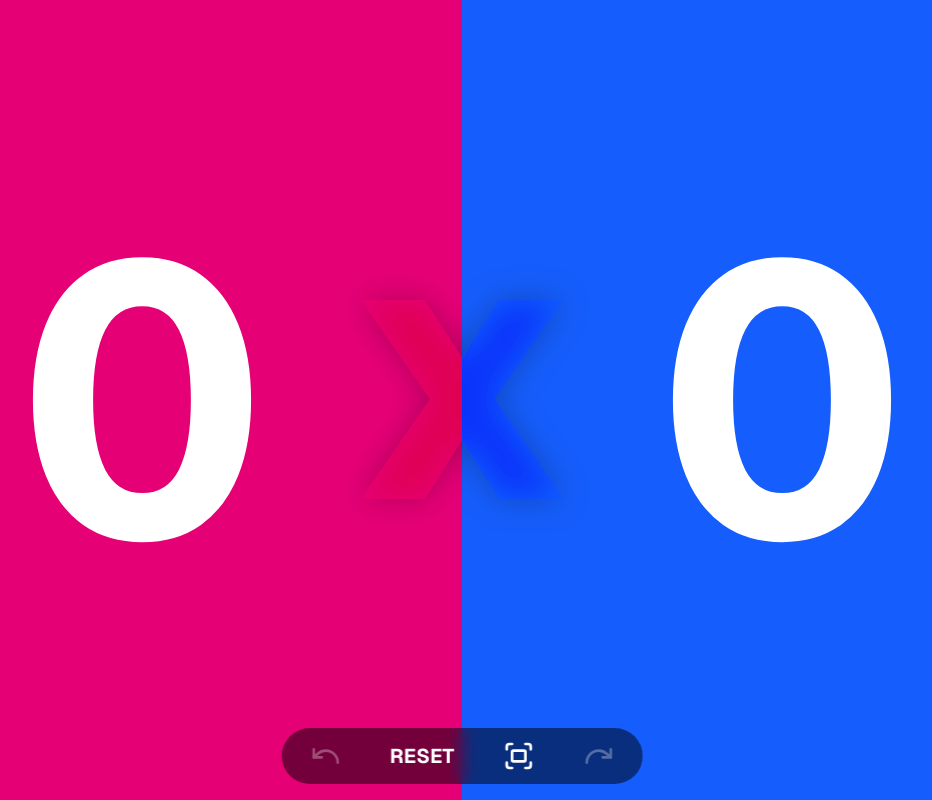
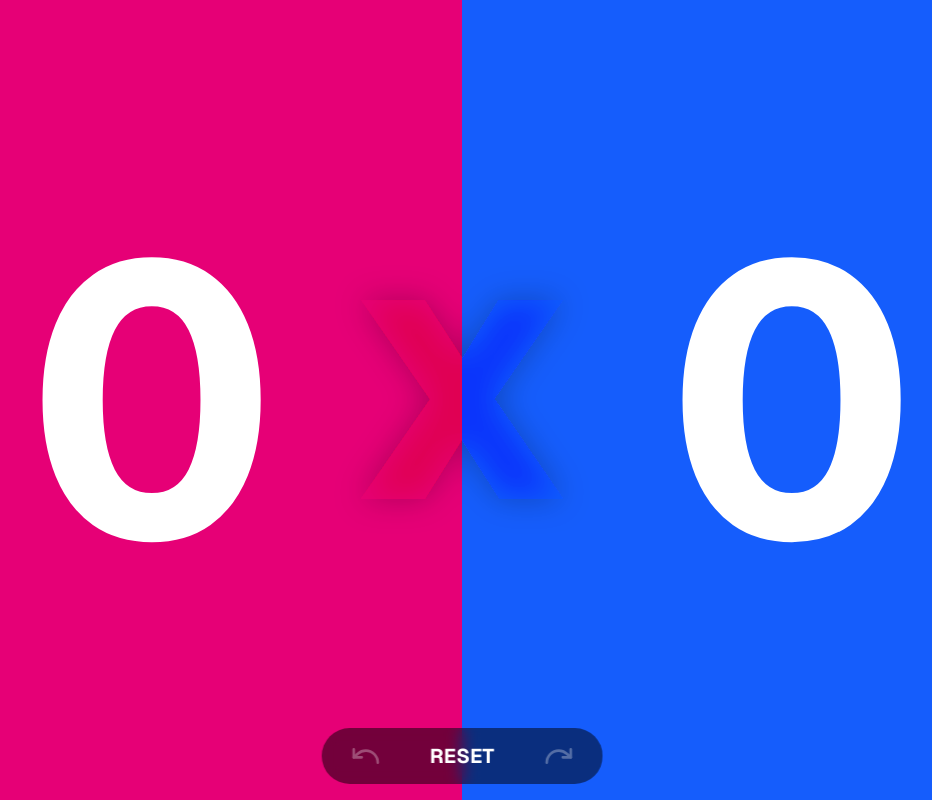
Before and after one commit to tomchandotme/bbx-score-web, a React (Vite) app: page / in a window 1280 px wide. Shown: the whole page, without its empty margins (178-1110 px from the left). Built offline with nearby package versions, Linux system fonts and the light colour scheme.

Commit message:
feat: remove fullscreen

```diff
--- a/src/App.tsx
+++ b/src/App.tsx
@@ -1,26 +1,8 @@
-import { Fullscreen, Redo, Undo } from "lucide-react";
+import { Redo, Undo } from "lucide-react";
 import { useState } from "react";
 
 const WIN_SCORE = 4;
 const SCORE_LIMIT = 10;
-
-type FullscreenRequestElement = HTMLElement & {
-  webkitRequestFullScreen?: () => Promise<void> | void;
-  mozRequestFullScreen?: () => Promise<void> | void;
-  msRequestFullscreen?: () => Promise<void> | void;
-};
-
-type FullscreenExitDocument = Document & {
-  webkitExitFullscreen?: () => Promise<void> | void;
-  mozCancelFullScreen?: () => Promise<void> | void;
-  msExitFullscreen?: () => Promise<void> | void;
-};
-
-type FullscreenDocument = Document & {
-  webkitFullscreenElement?: Element | null;
-  mozFullScreenElement?: Element | null;
-  msFullscreenElement?: Element | null;
-};
 
 export default function App() {
   const [history, setHistory] = useState([{ red: 0, blue: 0 }]);
@@ -46,49 +28,13 @@ export default function App() {
     setCurrentIndex(0);
   };
 
-  const toggleFullScreen = () => {
-    const doc = window.document;
-    const docEl = doc.documentElement as FullscreenRequestElement;
-
-    const requestFullScreen =
-      docEl.requestFullscreen?.bind(docEl) ??
-      docEl.webkitRequestFullScreen?.bind(docEl) ??
-      docEl.mozRequestFullScreen?.bind(docEl) ??
-      docEl.msRequestFullscreen?.bind(docEl);
-
-    const cancelFullScreen =
-      doc.exitFullscreen?.bind(doc) ??
-      (doc as FullscreenExitDocument).webkitExitFullscreen?.bind(doc) ??
-      (doc as FullscreenExitDocument).mozCancelFullScreen?.bind(doc) ??
-      (doc as FullscreenExitDocument).msExitFullscreen?.bind(doc);
-
-    const isFullScreen =
-      doc.fullscreenElement ??
-      (doc as FullscreenDocument).webkitFullscreenElement ??
-      (doc as FullscreenDocument).mozFullScreenElement ??
-      (doc as FullscreenDocument).msFullscreenElement;
-
-    if (!isFullScreen) {
-      if (requestFullScreen) {
-        const result = requestFullScreen();
-        if (result && typeof (result as Promise<void>).catch === "function") {
-          (result as Promise<void>).catch((err: Error) => {
-            console.warn("fullscreen not supported", err.message);
-          });
-        }
-      }
-    } else if (cancelFullScreen) {
-      cancelFullScreen();
-    }
-  };
-
   return (
     <div className="flex h-screen w-screen touch-manipulation overflow-hidden select-none">
       <div
         onClick={() => handleScore("red")}
         className="flex flex-1 cursor-pointer items-center justify-center bg-pink-600 transition-colors active:bg-pink-700"
       >
-        <span className="text-[30vw] leading-none font-bold text-white">
+        <span className="text-[30vw] leading-none font-bold tracking-tighter text-white">
           {currentScore.red}
         </span>
       </div>
@@ -97,7 +43,7 @@ export default function App() {
         onClick={() => handleScore("blue")}
         className="flex flex-1 cursor-pointer items-center justify-center bg-blue-600 transition-colors active:bg-blue-700"
       >
-        <span className="text-[30vw] leading-none font-bold text-white">
+        <span className="text-[30vw] leading-none font-bold tracking-tighter text-white">
           {currentScore.blue}
         </span>
       </div>
@@ -120,12 +66,6 @@ export default function App() {
           RESET
         </button>
         <button
-          onClick={toggleFullScreen}
-          className="px-4 text-xl font-bold text-white"
-        >
-          <Fullscreen className="size-8 stroke-2" />
-        </button>
-        <button
           onClick={redo}
           disabled={currentIndex === history.length - 1}
           className="px-4 text-xl text-white disabled:opacity-30"
```
